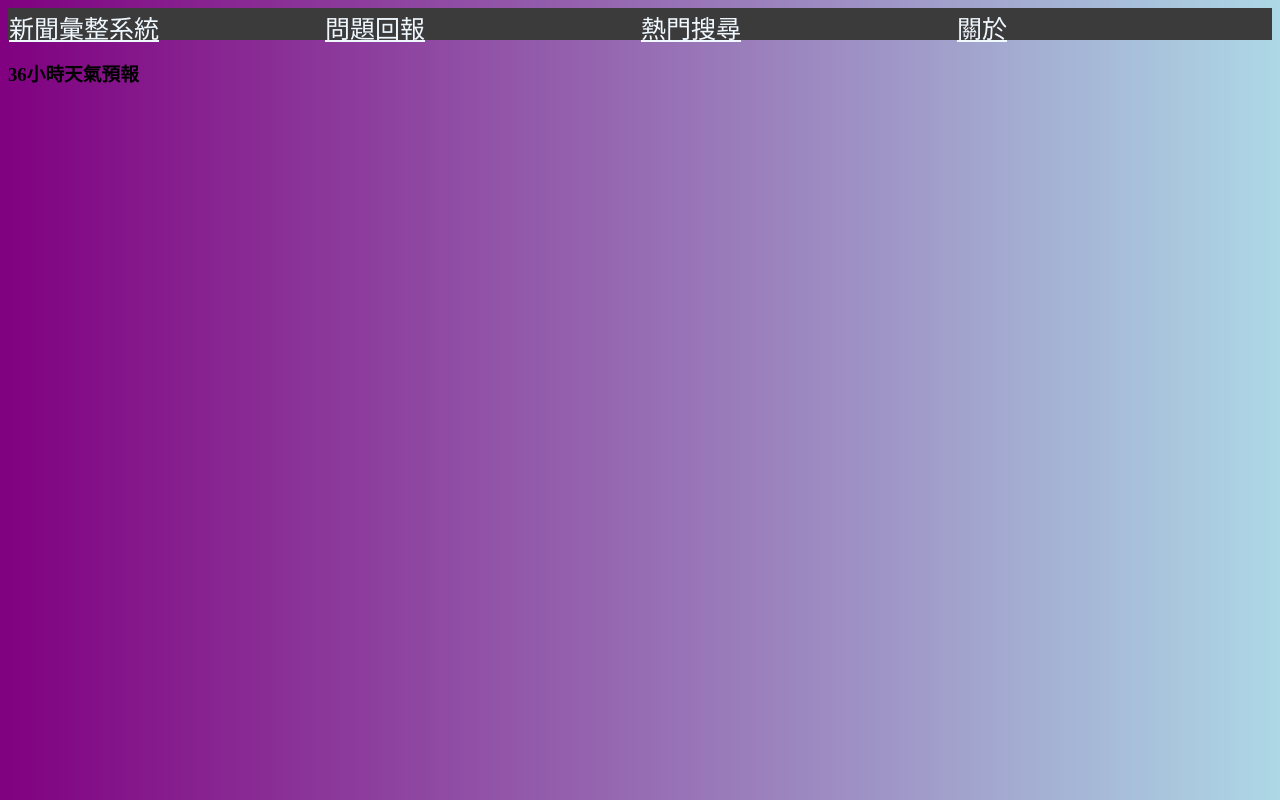
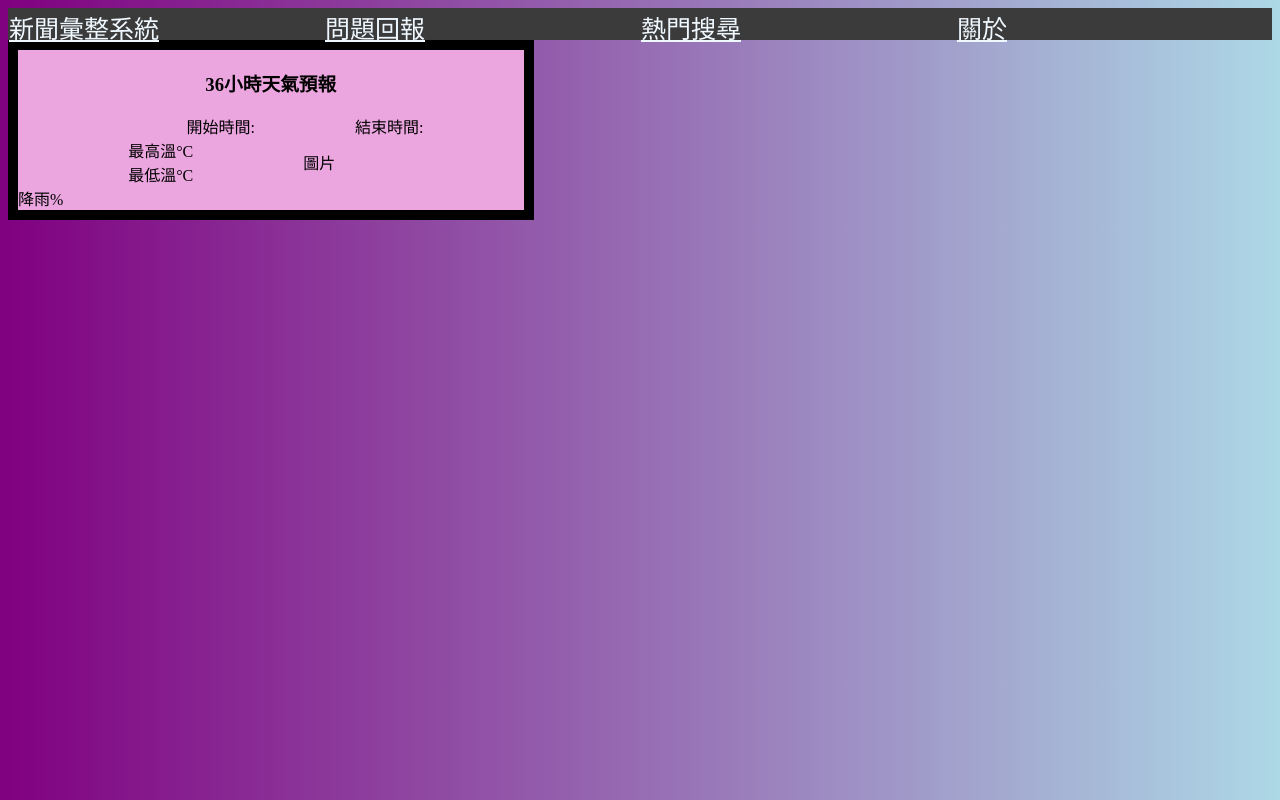
Before and after one commit to joen0925/webTraining, a React app in the folder React-Project/: page /report in a window 1280 px wide. Built offline with nearby package versions, Linux system fonts and the light colour scheme; no server answers; the HTML template or start-up script is replaced by a standard one.

Commit message:
天氣預報完成格式

```diff
--- a/React-Project/src/public/Conponent/Weather.js
+++ b/React-Project/src/public/Conponent/Weather.js
@@ -1,4 +1,5 @@
 import React,{useState, useEffect, useRef} from 'react';
+import styles from "../Css/Weather.css"
 const Weather = () =>{
     const [data,setData] = useState({
         locationName: "",
@@ -7,125 +8,67 @@ const Weather = () =>{
                 elementName : "天氣現象",
                 time :[
                     {
-                    startTime:"",
+                        startTime: "",
                         endTime:"",
-                    parameter:{
                         parameterName:"",
-                    }
                     },
                     {
-                    startTime:"",
+                        startTime: "",
                         endTime:"",
-                    parameter:{
                         parameterName:"",
-                    }
                     },
                     {
-                    startTime:"",
+                        startTime: "",
                         endTime:"",
-                    parameter:{
                         parameterName:"",
-                    }
-                }
-            ],
+                    },
+                ]
+            },
+            {
                 elementName : "降雨機率",
                 time :[
                     {
-                    startTime:"",
-                    endTime:"",
-                    parameter:{
                         parameterName:"",
-                    }
                     },
                     {
-                    startTime:"",
-                    endTime:"",
-                    parameter:{
                         parameterName:"",
-                    }
                     },
                     {
-                    startTime:"",
-                    endTime:"",
-                    parameter:{
                         parameterName:"",
-                    }
-                }
-            ],
+                    },
+                ]
+            },
+            {
                 elementName : "最低溫度",
                 time :[
                     {
-                    startTime:"",
-                    endTime:"",
-                    parameter:{
                         parameterName:"",
-                    }
                     },
                     {
-                    startTime:"",
-                    endTime:"",
-                    parameter:{
                         parameterName:"",
-                    }
                     },
                     {
-                    startTime:"",
-                    endTime:"",
-                    parameter:{
                         parameterName:"",
-                    }
-                }
-            ],
-            elementName : "舒適度",
-            time :[
-                {
-                    startTime:"",
-                    endTime:"",
-                    parameter:{
-                    parameterName:"",
-                    }
+                    },
+                ]
             },
             {
-                    startTime:"",
-                    endTime:"",
-                    parameter:{
-                    parameterName:"",
-                    }
-                },
-                {
-                    startTime:"",
-                    endTime:"",
-                    parameter:{
-                    parameterName:"",
-                    }
-                }
-            ],
             elementName : "最高溫度",
                 time :[
                     {
-                    startTime:"",
-                    endTime:"",
-                    parameter:{
                         parameterName:"",
-                    }
                     },
                     {
-                    startTime:"",
-                    endTime:"",
-                    parameter:{
                         parameterName:"",
-                    }
                     },
                     {
-                    startTime:"",
-                    endTime:"",
-                    parameter:{
                         parameterName:"",
+                    },
+                ]
             }
-                }
-            ],
-        }]
+        ]
     });
+
     const [city,setCity] = useState([]);
     const mounted = useRef();
     const url = "https://opendata.cwb.gov.tw/api/v1/rest/datastore/F-C0032-001?Authorization=rdec-key-123-45678-011121314";
@@ -152,19 +95,84 @@ const Weather = () =>{
         }).then(result => {
             const locationdata = result.records.location[0];
             const weatherStatus = locationdata.weatherElement.reduce((accumulator, currentValue) =>{
-                if(["Wx","PoP","MinT","CI","MaxT"].includes(currentValue.elementName)){
+                if(["Wx","PoP","MinT","MaxT"].includes(currentValue.elementName)){
                     accumulator[currentValue.elementName] = currentValue.time;
                 }
                 return accumulator;
             },{});
             console.log("fetch區塊:" + locationdata.locationName);
-            console.log("fetch區塊:" + weatherStatus.Wx[0].startTime);
+            console.log("fetch區塊:" + weatherStatus.Wx[1].parameter.parameterName,);
             setData({
-                ...data,
                 locationName: locationdata.locationName,
+                weatherElement:[
+                    {
+                        elementName : "天氣現象",
+                        time :[
+                            {
+                                startTime: weatherStatus.Wx[0].startTime,
+                                endTime:weatherStatus.Wx[0].endTime,
+                                parameterName:weatherStatus.Wx[0].parameter.parameterName,
+                            },
+                            {
+                                startTime: weatherStatus.Wx[1].startTime,
+                                endTime:weatherStatus.Wx[1].endTime,
+                                parameterName:weatherStatus.Wx[1].parameter.parameterName,
+                            },
+                            {
+                                startTime: weatherStatus.Wx[2].startTime,
+                                endTime:weatherStatus.Wx[2].endTime,
+                                parameterName:weatherStatus.Wx[2].parameter.parameterName,
+                            },
+                        ]
+                    },
+                    {
+                        elementName : "降雨機率",
+                        time :[
+                            {
+                                parameterName:weatherStatus.PoP[0].parameter.parameterName,
+                            },
+                            {
+                                parameterName:weatherStatus.PoP[1].parameter.parameterName,
+                            },
+                            {
+                                parameterName:weatherStatus.PoP[2].parameter.parameterName,
+                            },
+                        ]
+                    },
+                    {
+                        elementName : "最低溫度",
+                        time :[
+                            {
+                                parameterName:weatherStatus.MinT[0].parameter.parameterName,
+                            },
+                            {
+                                parameterName:weatherStatus.MinT[1].parameter.parameterName,
+                            },
+                            {
+                                parameterName:weatherStatus.MinT[2].parameter.parameterName,
+                            },
+                        ]
+                    },
+                    {
+                        elementName : "最高溫度",
+                        time :[
+                            {
+                                parameterName:weatherStatus.MaxT[0].parameter.parameterName,
+                            },
+                            {
+                                parameterName:weatherStatus.MaxT[1].parameter.parameterName,
+                            },
+                            {
+                                parameterName:weatherStatus.MaxT[2].parameter.parameterName,
+                            },
+                        ]
+
+                    }
+                ]
             })
         })
     }
+
     const creatData = (cityName) =>{
         console.log("縣市:" + cityName);
         /*fetch(url)
@@ -174,10 +182,26 @@ const Weather = () =>{
         })*/
     }
     return(
-        <div>
-            <h3>36小時天氣預報</h3>
-            {console.log("123")}
-            {console.log(data.locationName)}
+        <div className = {styles.main}>
+        <h3 style = {{textAlign:"center"}}>36小時天氣預報</h3>
+        <div className = {styles.flex} id = "地點">
+            <div className = {styles.locationName}>{data.locationName}</div>
+        </div>
+        <div className = {styles.weatherflex} id = "天氣現象和時間">
+            <div className = {styles.weather_1}>{data.weatherElement[0].time[0].parameterName}</div>
+            <div className = {styles.weather_2}>開始時間:{data.weatherElement[0].time[0].startTime}</div>
+            <div className = {styles.weather_3}>結束時間:{data.weatherElement[0].time[0].endTime}</div>
+        </div>
+        <div className = {styles.Tempflex_1} id = "溫度">
+            <div className = {styles.Tempflex_2}>
+                <div>最高溫{data.weatherElement[3].time[0].parameterName}°C</div>
+                <div>最低溫{data.weatherElement[2].time[0].parameterName}°C</div>
+            </div>
+            <div className = {styles.Tempitem_1}>
+                圖片
+            </div>
+        </div>
+        <div className = {styles.Rainflex} id="降雨機率">降雨{data.weatherElement[1].time[0].parameterName}%</div>
         </div>
     )
 
--- a/React-Project/src/public/Css/Test.css
+++ /dev/null
@@ -1,3 +0,0 @@
-.Text{
-    s
-}
--- /dev/null
+++ b/React-Project/src/public/Css/Weather.css
@@ -0,0 +1,55 @@
+.main{
+    width:40%;
+    height:auto;
+    background-color: rgb(235, 165, 223);
+    border:10px black solid;
+}
+.flex{
+    display: flex;
+    flex-direction: row;
+    flex-wrap: nowrap;
+    justify-content: space-around;
+}
+
+.locationName{
+    flex:1;
+    font-size: x-large;
+}
+.weatherflex{
+    display: flex;
+    flex-direction: row;
+    flex-wrap: nowrap;
+}
+.weather_1{
+    flex:1;
+    color: rgb(43, 40, 40);
+}
+.weather_2{
+    flex:1;
+}
+.weather_3{
+    flex:1;
+}
+.Tempflex_1{
+    display: flex;
+    flex-direction: row;
+    flex-wrap: nowrap;
+}
+.Tempflex_2{
+    display: flex;
+    flex-grow: 1;
+    flex-direction: column;
+    justify-content: center;
+    align-items: center;
+}
+.Tempflex_2 div{
+    flex: 1;
+}
+.Tempitem_1{
+    flex: 1;
+    align-self: center;
+}
+.Rainflex{
+    display: flex;
+    flex-direction: row;
+}
--- a/React-Project/src/public/Menu.js
+++ b/React-Project/src/public/Menu.js
@@ -4,18 +4,18 @@ import Home from "./Conponent/Home";
 import About from "./Conponent/About";
 import Hot from "./Conponent/Hot";
 import Report from "./Conponent/Report";
-import stytles from "./Css/Menu.css"
+import styles from "./Css/Menu.css";
 
 const Menu = () => {
 
     return(
     <Router>
       <div >
-            <div className={stytles.flex}>
-              <Link className={stytles.flex_1} to="/">新聞彙整系統</Link>
-              <Link className={stytles.flex_1} to="/report">問題回報</Link>
-              <Link className={stytles.flex_1} to="/hot">熱門搜尋</Link>
-              <Link className={stytles.flex_1} to="/about">關於</Link>
+            <div className={styles.flex}>
+              <Link className={styles.flex_1} to="/">新聞彙整系統</Link>
+              <Link className={styles.flex_1} to="/report">問題回報</Link>
+              <Link className={styles.flex_1} to="/hot">熱門搜尋</Link>
+              <Link className={styles.flex_1} to="/about">關於</Link>
             </div>
         <Switch>
           <Route exact path="/">
```
Lines whose indentation alone changed are shown as unchanged.
